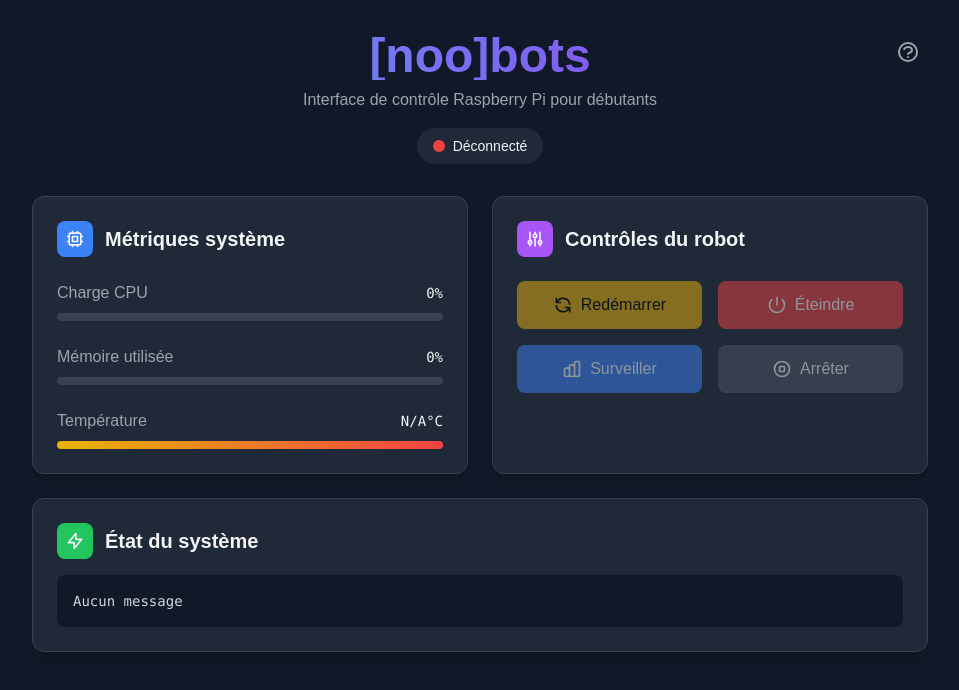
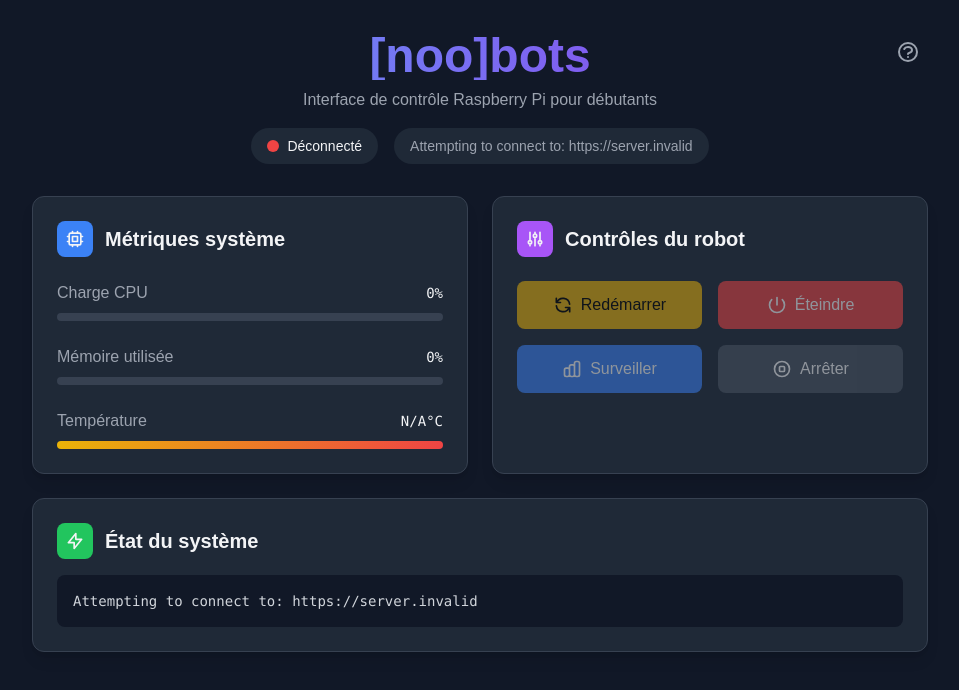
Before and after one commit to GabrielDucharme/noobots, a Next.js app: page / in a window 1280 px wide. Shown: the top 690 px of the page, without its empty margins (160-1119 px from the left). Built offline with nearby package versions, Linux system fonts and the light colour scheme; no server answers.

Commit message:
Add debug panel and WebSocket connection URL configuration

```diff
--- /dev/null
+++ b/app/components/DebugPanel.js
@@ -0,0 +1,24 @@
+export default function DebugPanel({ wsStatus, lastMessage, wsUrl }) {
+    return (
+        <div className="fixed bottom-4 right-4 bg-gray-800 p-4 rounded-lg shadow-lg border border-gray-700 max-w-md">
+            <div className="flex items-center justify-between mb-2">
+                <h3 className="text-sm font-bold text-gray-300">WebSocket Debug</h3>
+                <div className={`w-2 h-2 rounded-full ${wsStatus ? 'bg-green-500' : 'bg-red-500'}`}></div>
+            </div>
+            <div className="space-y-2 text-xs">
+                <div className="bg-gray-900 p-2 rounded">
+                    <span className="text-gray-400">URL: </span>
+                    <span className="text-gray-200 font-mono break-all">{wsUrl}</span>
+                </div>
+                <div className="bg-gray-900 p-2 rounded">
+                    <span className="text-gray-400">Status: </span>
+                    <span className="text-gray-200">{wsStatus ? 'Connected' : 'Disconnected'}</span>
+                </div>
+                <div className="bg-gray-900 p-2 rounded">
+                    <span className="text-gray-400">Last Message: </span>
+                    <span className="text-gray-200 font-mono break-all">{lastMessage || 'None'}</span>
+                </div>
+            </div>
+        </div>
+    );
+}
--- a/app/hooks/useWebSocket.js
+++ b/app/hooks/useWebSocket.js
@@ -17,8 +17,20 @@
 
     const connect = useCallback(() => {
         try {
-            const protocol = window.location.protocol === 'https:' ? 'wss:' : 'ws:';
-            const ws = new WebSocket(`${protocol}//${window.location.host}/api/ws`);
+            // Get WebSocket URL from environment or fallback to auto-detection
+            let wsUrl;
+            if (process.env.NEXT_PUBLIC_WS_URL) {
+                wsUrl = process.env.NEXT_PUBLIC_WS_URL;
+            } else {
+                const protocol = window.location.protocol === 'https:' ? 'wss:' : 'ws:';
+                const host = window.location.host;
+                wsUrl = `${protocol}//${host}/api/ws`;
+            }
+
+            // Add connection debug info to UI
+            setStatusMessage(`Attempting to connect to: ${wsUrl}`);
+
+            const ws = new WebSocket(wsUrl);
 
             ws.onopen = () => {
                 console.log('Connected to WebSocket');
@@ -67,7 +79,7 @@
             return ws;
         } catch (error) {
             console.error('Error creating WebSocket:', error);
-            setStatusMessage('Failed to create WebSocket connection');
+            setStatusMessage(`Failed to create WebSocket connection: ${error.message}`);
             return null;
         }
     }, []);
--- a/app/page.js
+++ b/app/page.js
@@ -1,11 +1,24 @@
 'use client';
 
-import { useState } from 'react';
+import { useState, useEffect } from 'react';
 import useWebSocket from './hooks/useWebSocket';
+import DebugPanel from './components/DebugPanel';
 
 export default function Home() {
-  const { isConnected, systemStats, statusMessage, sendCommand } = useWebSocket();
+  const { isConnected, systemStats, statusMessage, sendCommand, wsUrl } = useWebSocket();
   const [isHelpModalOpen, setIsHelpModalOpen] = useState(false);
+  const [showDebug, setShowDebug] = useState(false);
+
+  // Add debug toggle keyboard shortcut
+  useEffect(() => {
+    const handleKeyPress = (e) => {
+      if (e.ctrlKey && e.key === 'd') {
+        setShowDebug(prev => !prev);
+      }
+    };
+    window.addEventListener('keydown', handleKeyPress);
+    return () => window.removeEventListener('keydown', handleKeyPress);
+  }, []);
 
   const handleCommand = (command) => {
     sendCommand({ type: command });
@@ -278,6 +291,14 @@
             </div>
           </div>
         )}
+
+        {showDebug && (
+          <DebugPanel
+            wsStatus={isConnected}
+            lastMessage={statusMessage}
+            wsUrl={wsUrl}
+          />
+        )}
       </div>
     </div>
   );
```
